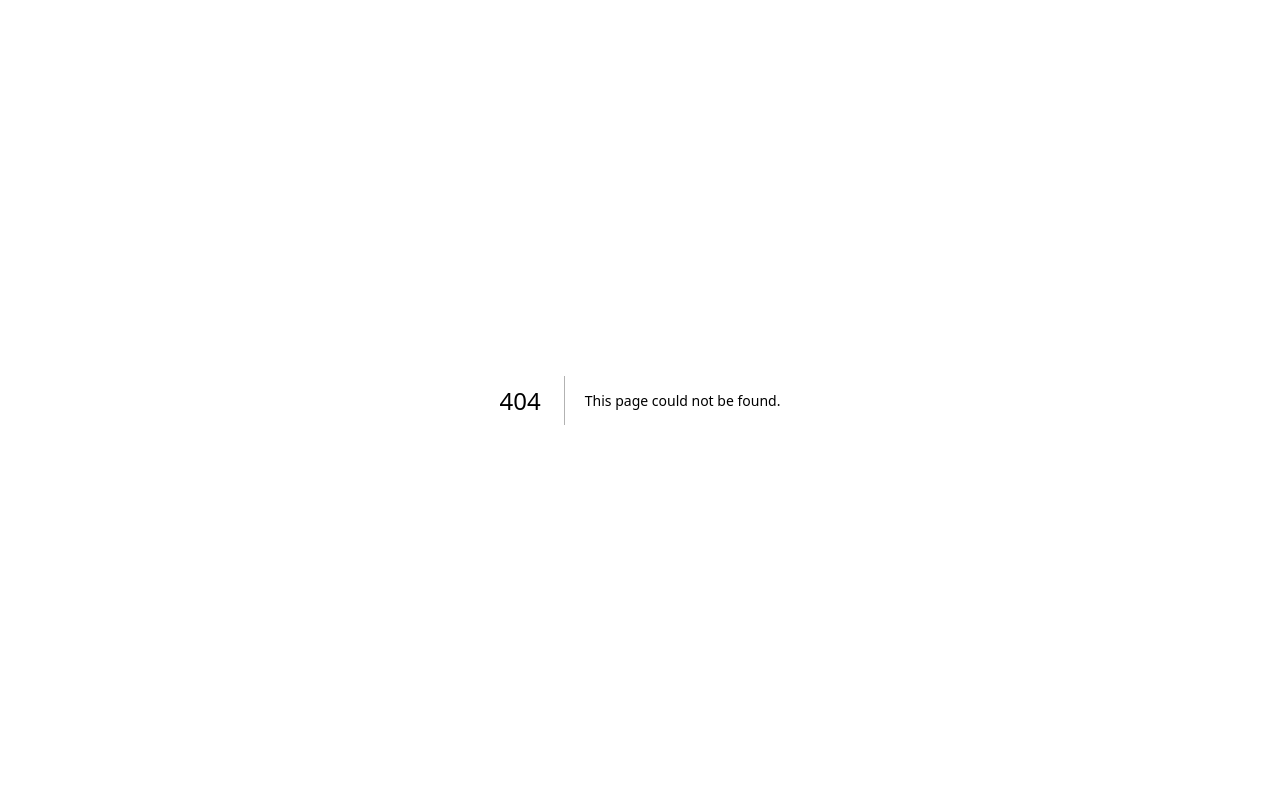
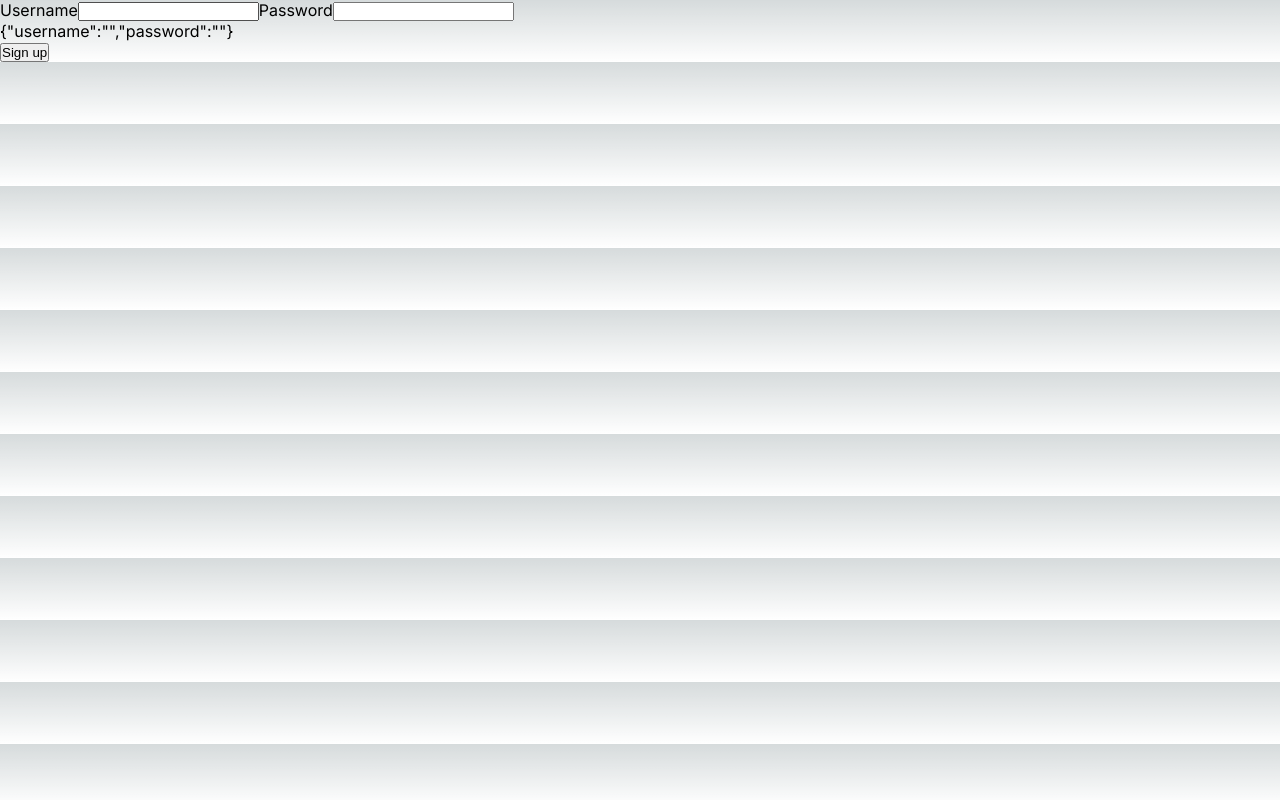
Before and after one commit to 2chanhaeng/jump-to-next-js, a Next.js app: page /signup in a window 1280 px wide. Before the commit this address had no page. Built offline with nearby package versions, Linux system fonts and the light colour scheme.

Commit message:
/signup 페이지 및 서버 액션 작성

```diff
--- /dev/null
+++ b/app/signup/actions.ts
@@ -0,0 +1,23 @@
+"use server";
+
+export interface State {
+  username: string;
+  password: string;
+  prev?: {
+    username: string;
+    password: string;
+  };
+}
+
+export async function signup(prevState: State, form: FormData): Promise<State> {
+  const username = form.get("username") as string;
+  const password = form.get("password") as string;
+  delete prevState.prev;
+  const prev = prevState;
+
+  return {
+    username,
+    password,
+    prev,
+  };
+}
--- /dev/null
+++ b/app/signup/page.tsx
@@ -0,0 +1,28 @@
+"use client";
+
+import { useFormState } from "react-dom";
+import { State, signup } from "./actions";
+
+const initialState: State = {
+  username: "",
+  password: "",
+};
+
+export default function SignupPage() {
+  const [state, formAction] = useFormState(signup, initialState);
+
+  return (
+    <form action={formAction}>
+      <label>
+        Username
+        <input name="username" />
+      </label>
+      <label>
+        Password
+        <input name="password" type="password" />
+      </label>
+      <p>{JSON.stringify(state)}</p>
+      <button type="submit">Sign up</button>
+    </form>
+  );
+}
```
